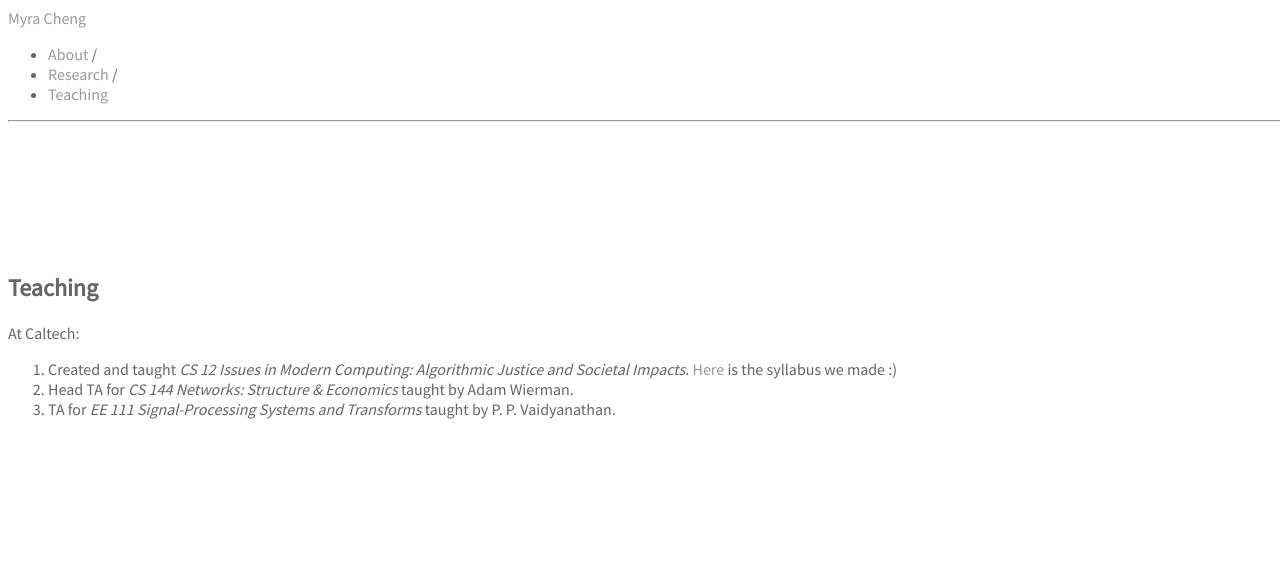
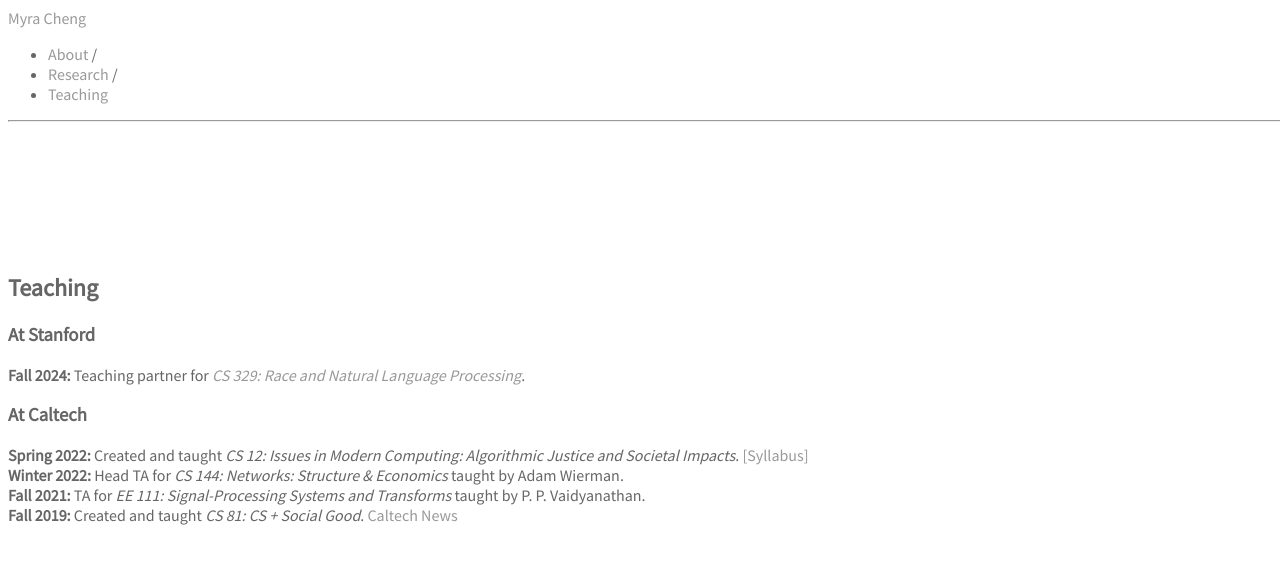
Before and after one commit to myracheng/myracheng.github.io, a Jekyll site: the page built from teaching.md, in a window 1280 px wide. Shown: the top 564 px of the page. Built offline with Jekyll 4.4.1, drawn with Linux system fonts in a browser that asks for light colours; some web fonts are replaced; our own code applies the rules of GitHub Pages for plain Markdown files.

Commit message:
Update teaching.md

```diff
--- a/teaching.md
+++ b/teaching.md
@@ -1,5 +1,9 @@
 ## Teaching
-At Caltech:
-1. Created and taught *CS 12 Issues in Modern Computing: Algorithmic Justice and Societal Impacts*. <a href="https://docs.google.com/document/d/1AigYzCj4IjhcWFeaB5F8ZArIp1MTLh92IFibI4xSwFk/edit?usp=sharing">Here</a> is the syllabus we made :)
-2. Head TA for *CS 144 Networks: Structure & Economics* taught by Adam Wierman.
-3. TA for *EE 111 Signal-Processing Systems and Transforms* taught by P. P. Vaidyanathan.
+### At Stanford
+**Fall 2024:** Teaching partner for [*CS 329: Race and Natural Language Processing*](https://web.stanford.edu/class/cs329r/).
+
+### At Caltech
+**Spring 2022:** Created and taught *CS 12: Issues in Modern Computing: Algorithmic Justice and Societal Impacts*. <a href="https://docs.google.com/document/d/1AigYzCj4IjhcWFeaB5F8ZArIp1MTLh92IFibI4xSwFk/edit?usp=sharing">[Syllabus]</a><br>
+**Winter 2022:** Head TA for *CS 144: Networks: Structure & Economics* taught by Adam Wierman.<br>
+**Fall 2021:** TA for *EE 111: Signal-Processing Systems and Transforms* taught by P. P. Vaidyanathan.<br>
+**Fall 2019:** Created and taught *CS 81: CS + Social Good*. [Caltech News](https://www.caltech.edu/about/news/cs-plus-social-good)
```
